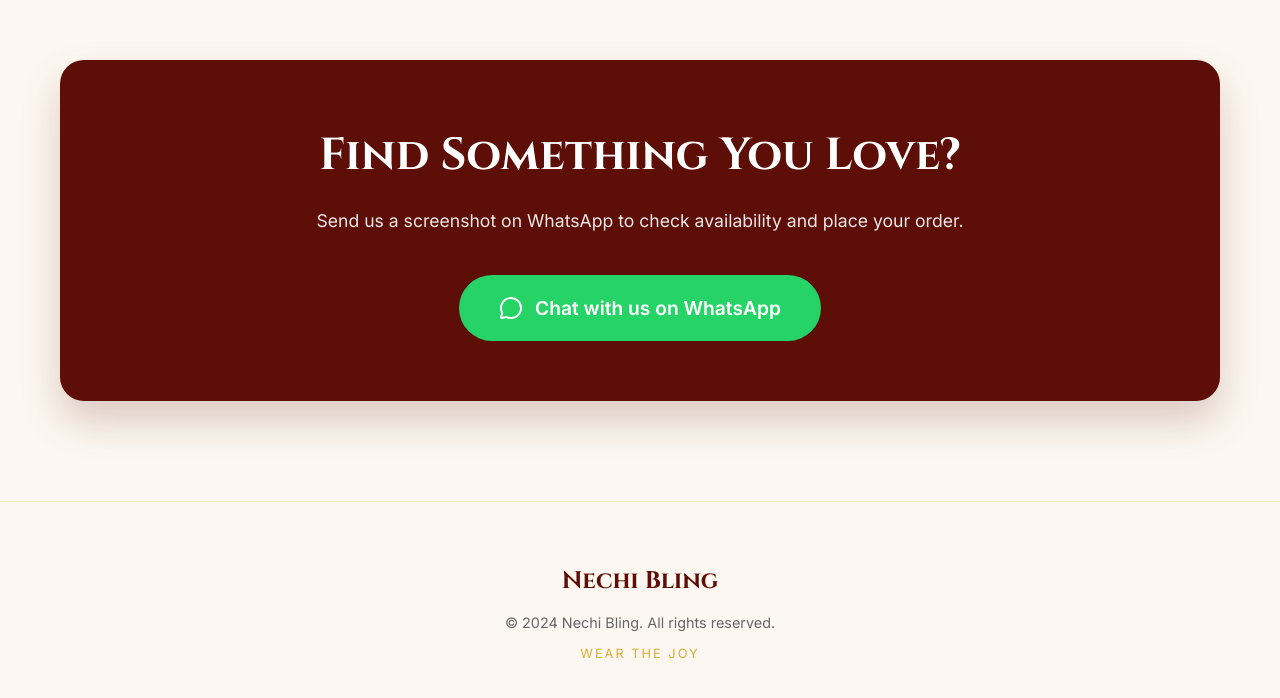
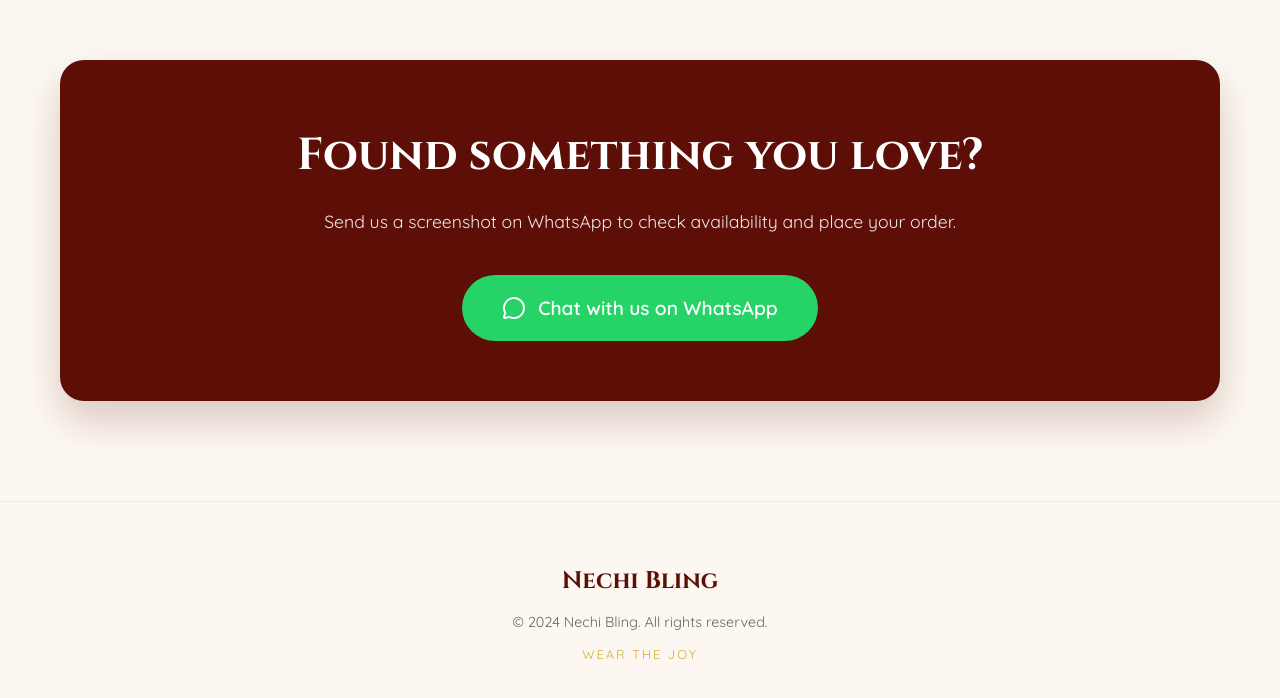
Before and after one commit to ingawaleomkar0904/nechi-bling, a React (Vite) app: page / in a window 1280 px wide. Shown: the part 1900-2598 px from the top of the page. Built offline with nearby package versions, Linux system fonts and the light colour scheme.

Commit message:
chnaged font

```diff
--- a/index.html
+++ b/index.html
@@ -4,7 +4,7 @@
     <meta charset="UTF-8" />
     <link rel="preconnect" href="https://fonts.googleapis.com">
     <link rel="preconnect" href="https://fonts.gstatic.com" crossorigin>
-    <link href="https://fonts.googleapis.com/css2?family=Cinzel:wght@400;700&family=Inter:wght@400;600&family=Playfair+Display:wght@400;700&display=swap" rel="stylesheet">
+    <link href="https://fonts.googleapis.com/css2?family=Cinzel:wght@400;700&family=Inter:wght@400;600&family=Playfair+Display:wght@400;700&family=Quicksand:wght@400;500;600&display=swap" rel="stylesheet">
     <meta name="viewport" content="width=device-width, initial-scale=1.0" />
     <link rel="icon" type="image/png" href="/src/assets/logo.png" />
     <title>Nechi Bling | Wear the Joy - Premium Indian Jewellery</title>
--- a/src/index.css
+++ b/src/index.css
@@ -16,7 +16,7 @@
 }
 
 body {
-  font-family: 'Inter', sans-serif;
+  font-family: 'Quicksand', 'Inter', sans-serif;
   background-color: var(--bg-cream);
   color: var(--text-dark);
   line-height: 1.6;
--- a/src/pages/Home.jsx
+++ b/src/pages/Home.jsx
@@ -97,7 +97,7 @@
       <section className="whatsapp-cta-section">
         <div className="container">
           <div className="cta-box">
-            <h2 className="serif">Find Something You Love?</h2>
+            <h2 className="serif">Found something you love?</h2>
             <p>Send us a screenshot on WhatsApp to check availability and place your order.</p>
             <a href="https://wa.me/911234567890" className="btn btn-primary large-wa-btn">
               <MessageCircle size={24} style={{ marginRight: '12px' }} />
```
